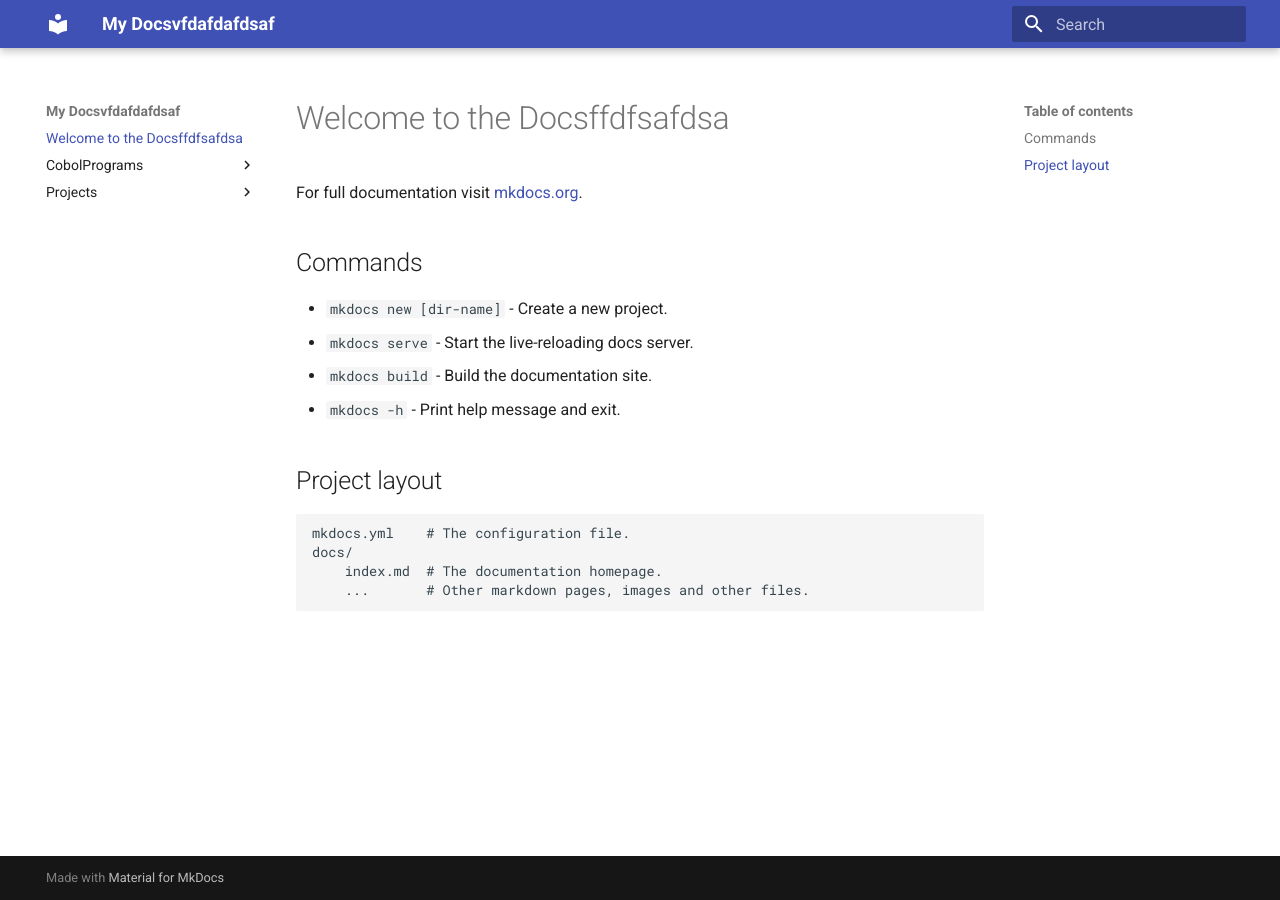
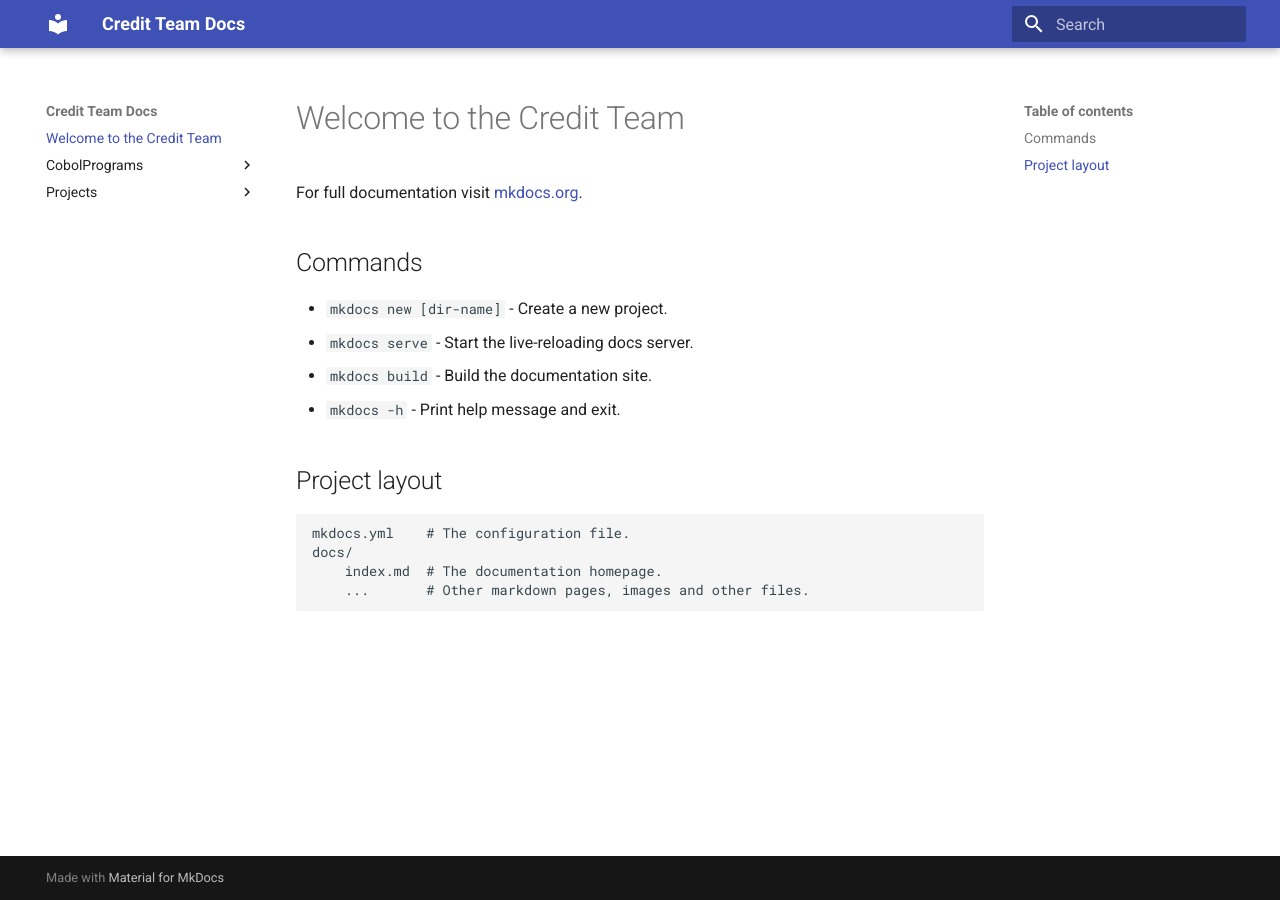
Before and after one commit to matthewpriebe-sccompanies/symmetrical-sniffle, an MkDocs documentation site: the page built from docs/index.md, in a window 1280 px wide. Built offline with MkDocs 1.6.1 and Material for MkDocs 9.7.7, drawn with Linux system fonts in a browser that asks for light colours.

Commit message:
Modified some documentation

```diff
--- a/docs/index.md
+++ b/docs/index.md
@@ -1,4 +1,4 @@
-# Welcome to the Docsffdfsafdsa
+# Welcome to the Credit Team
 
 For full documentation visit [mkdocs.org](https://www.mkdocs.org).
 
--- a/mkdocs.yml
+++ b/mkdocs.yml
@@ -1,4 +1,4 @@
-site_name: My Docsvfdafdafdsaf
+site_name: Credit Team Docs
 site_url: https://matthewpriebe-sccompanies.github.io/symmetrical-sniffle/
 theme:
   name: material
```
